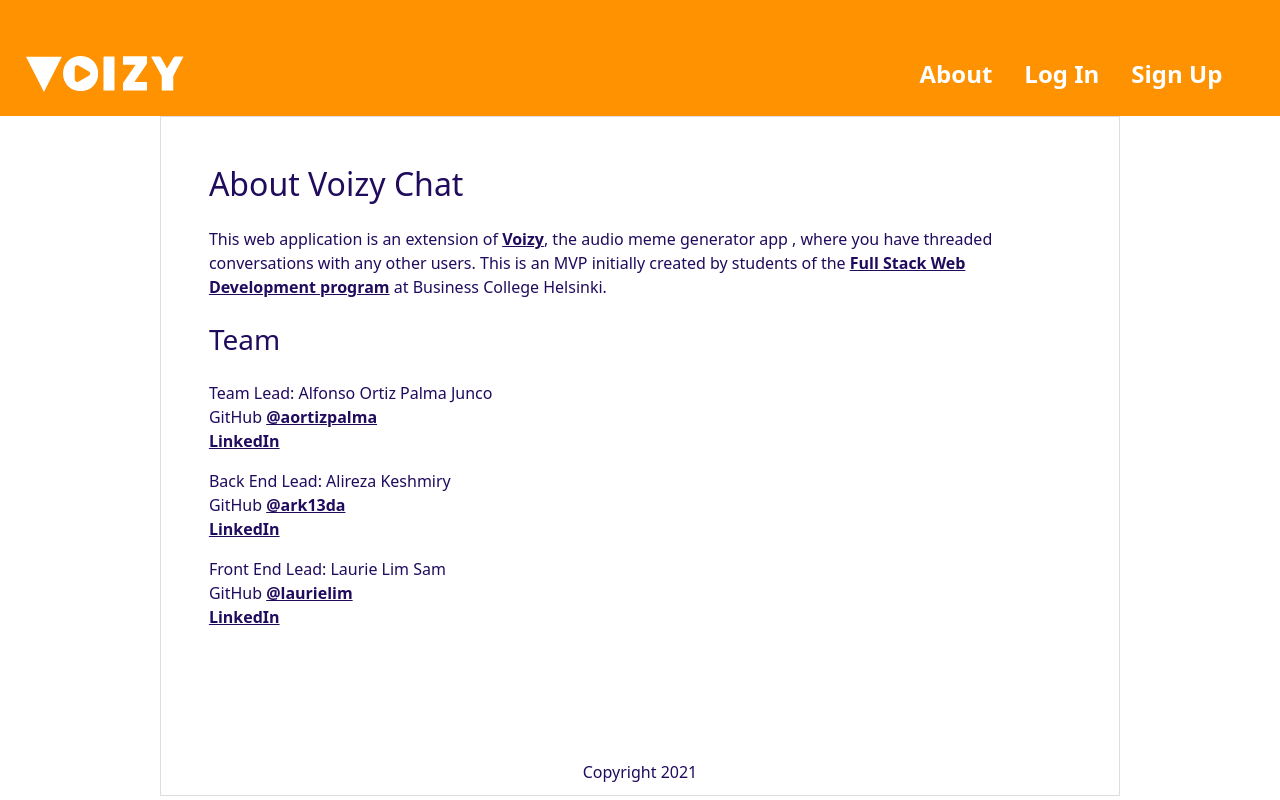
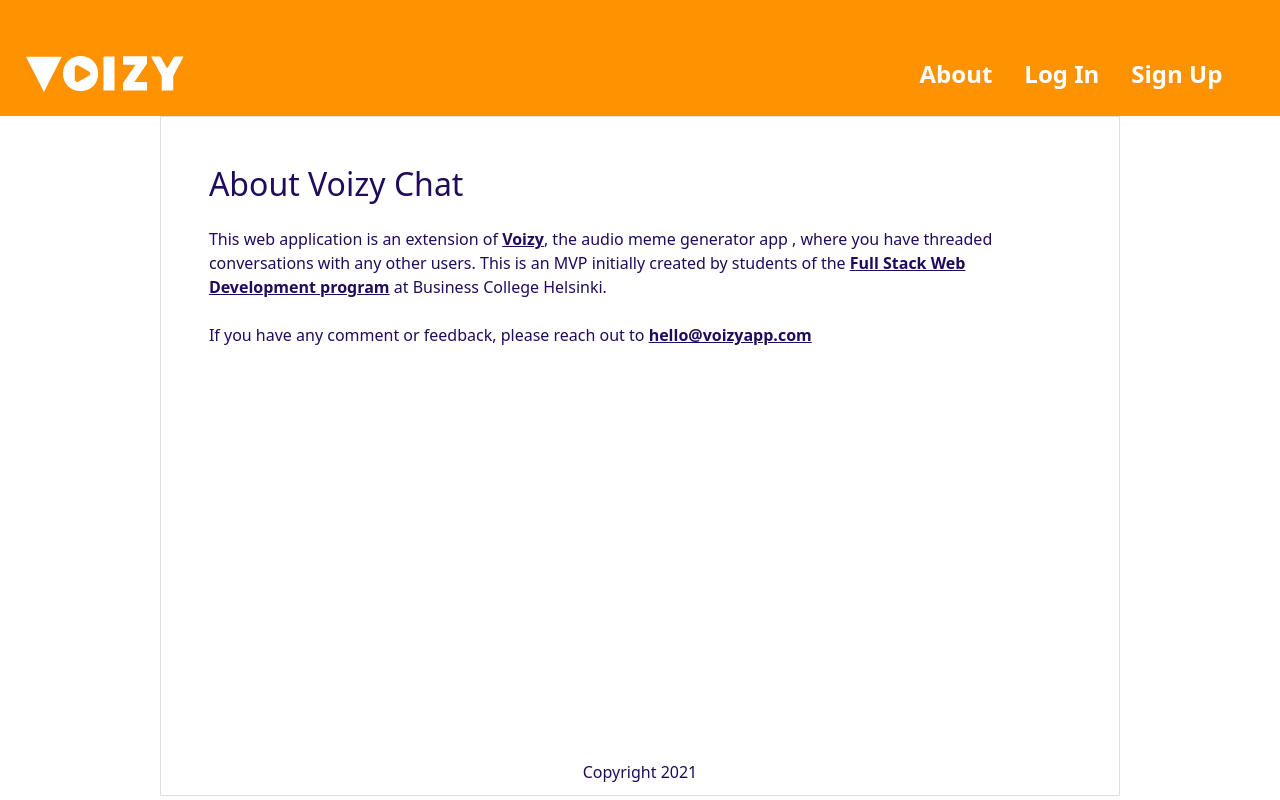
Before and after one commit to bch-voizy-chat/voizy-chat-client-side, a React (Create React App) app: page /about in a window 1280 px wide. Built offline with nearby package versions, Linux system fonts and the light colour scheme.

Commit message:
Update About page content

```diff
--- a/src/pages/About.js
+++ b/src/pages/About.js
@@ -17,53 +17,10 @@
 				</a>{" "}
 				at Business College Helsinki.
 			</p>
-			<h3>Team</h3>
-			<ul>
-				<li>
-					<p>
-						Team Lead: Alfonso Ortiz Palma Junco
-						<ul>
-							<li>
-								GitHub <a href='https://github.com/aortizpalma'>@aortizpalma</a>
-							</li>
-							<li>
-								<span className='visually-hidden'>Alfonso's </span>
-								<a href='https://www.linkedin.com/in/ortizpalma/'>LinkedIn</a>
-							</li>
-						</ul>
-					</p>
-				</li>
-				<li>
-					<p>
-						Back End Lead: Alireza Keshmiry
-						<ul>
-							<li>
-								GitHub <a href='https://github.com/ark13da'>@ark13da</a>
-							</li>
-							<li>
-								<a href='https://www.linkedin.com/in/alireza-keshmiry-63193979/'>
-									<span className='visually-hidden'>Alireza's </span>LinkedIn
-								</a>
-							</li>
-						</ul>
-					</p>
-				</li>
-				<li>
-					<p>
-						Front End Lead: Laurie Lim Sam
-						<ul>
-							<li>
-								GitHub <a href='https://github.com/laurielim'>@laurielim</a>
-							</li>
-							<li>
-								<a href='https://www.linkedin.com/in/margittennosaar/'>
-									<span className='visually-hidden'>Laurie's </span>LinkedIn
-								</a>
-							</li>
-						</ul>
-					</p>
-				</li>
-			</ul>
+			<p>
+				If you have any comment or feedback, please reach out to{" "}
+				<a href='mailto:hello@voizyapp.com'>hello@voizyapp.com</a>
+			</p>
 		</div>
 	);
 };
```
